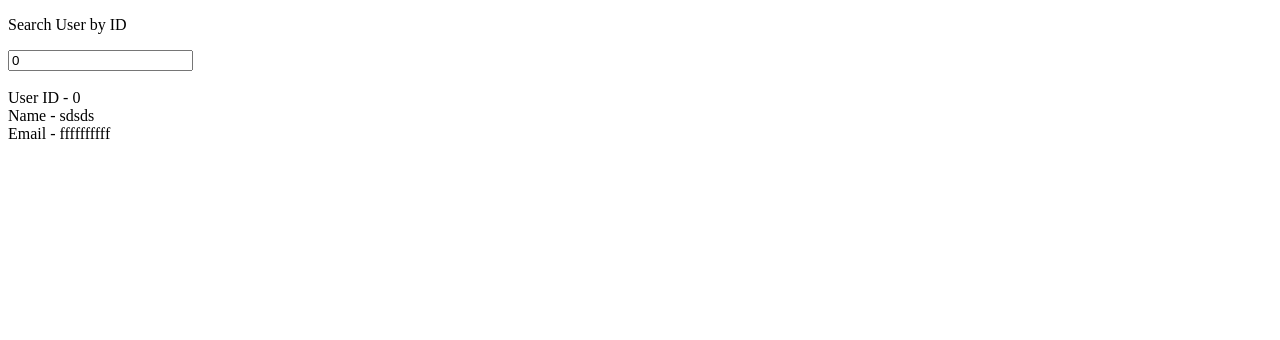
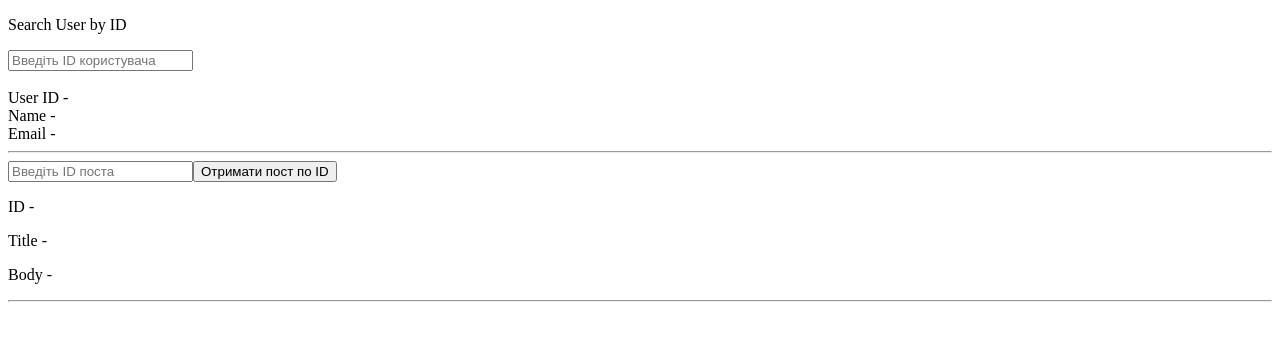
Before and after one commit to kubik89/Ang-Les7-Forms, an Angular app: page / in a window 1280 px wide. Shown: the top 340 px of the page. Built offline with nearby package versions, Linux system fonts and the light colour scheme.

Commit message:
50% done

```diff
--- a/src/app/app.component.html
+++ b/src/app/app.component.html
@@ -2,7 +2,7 @@
   <p>Search User by ID</p>
   <input type="number" placeholder="Введіть ID користувача" max="10" name="inputId" [(ngModel)]="user.id">
   <button *ngIf="user.id>=1">Пошук користувача</button>
-<!--  <button *ngIf="user.id>=1" (click)="findPostOfUser(user.id)">Пошук постів користувача</button>-->
+  <button *ngIf="user.id>=1" (click)="findPostOfUser(user.id)">Пошук постів користувача</button>
   <br>
   <div >
     <br>User ID - {{user.id}}
@@ -10,26 +10,26 @@
     <br>Email - {{user.email}}
   </div>
 
-<!--  <div *ngFor="let uPost of PostOfUser">-->
-<!--    Post ID {{uPost.id}} - {{uPost.title}}-->
-<!--  </div>-->
-<!--  <hr>-->
+  <div *ngFor="let uPost of PostOfUser">
+    Post ID {{uPost.id}} - {{uPost.title}}
+  </div>
+  <hr>
 
-<!--</form>-->
+</form>
 
 
-<!--  <form #myPostIDForm="ngForm" (ngSubmit)="findPostByID(myPostIDForm)">-->
-<!--    <input type="number" placeholder="Введіть ID поста" name="postId" [(ngModel)]="post.id">-->
-<!--    &lt;!&ndash;  <button (click)="getPost(post.id)">Post by ID</button>&ndash;&gt;-->
-<!--    <button>Отримати пост по ID</button>-->
-<!--    <div>-->
-<!--      <p>ID - {{idPost.id}}</p>-->
-<!--      <p>Title - {{idPost.title}}</p>-->
-<!--      <p>Body - {{idPost.body}}</p>-->
-<!--    </div>-->
-<!--    <hr>-->
+  <form #myPostIDForm="ngForm" (ngSubmit)="findPostByID(myPostIDForm)">
+    <input type="number" placeholder="Введіть ID поста" name="postId" [(ngModel)]="idPost.id">
+<!--      <button (click)="getPost(post.id)">Post by ID</button>-->
+    <button>Отримати пост по ID</button>
+    <div>
+      <p>ID - {{idPost.id}}</p>
+      <p>Title - {{idPost.title}}</p>
+      <p>Body - {{idPost.body}}</p>
+    </div>
+    <hr>
 
-<!--  </form>-->
+  </form>
 
 <!--<form #userForm="ngForm" (ngSubmit)="findUser(userForm)">-->
 <!--  <select name="userId" [(ngModel)]="userInfo.id" required>-->
--- a/src/app/app.component.ts
+++ b/src/app/app.component.ts
@@ -13,14 +13,14 @@ import {UserId} from './model/user1';
 })
 
 export class AppComponent {
-  user: UserId = {id: 0, name: 'sdsds', email: 'ffffffffff'};
+  user: UserId = {};
   // user: any = {inputId1: 0};
+  PostOfUser: Post[] = [];
   // post: any = {InputPostId: 0};
   // userPost: Post[];
-  // PostOfUser: any[] = [{myPostbyId1: 0}];
   // userInfo: any = {userId: 0};
   // myPostbyId: any = {myPostbyId: 0};
-  // idPost: any = {postId: 0};
+  idPost: Post = {};
 
   constructor(private userService: UserService,
               private postService: PostService,
@@ -28,7 +28,7 @@ export class AppComponent {
   }
 
   searchUser(form: NgForm): void {
-      if (form.controls.inputId.value >= 1) {
+    if (form.controls.inputId.value >= 1) {
       this.userService.getuserById(form.controls.inputId.value).subscribe(value => {
         console.log(value);
         this.user = value;
@@ -36,11 +36,17 @@ export class AppComponent {
     }
   }
 
-//   findPostById(PostForm: NgForm): void {
-//     this.postService.getPostbyId(PostForm.controls.InputPostId.value).subscribe(idPost => {
-//       this.post = idPost;
-//     });
-//   }
+  findPostOfUser(someNubmer: number): void {
+    this.postService.getPostbyUserId(someNubmer).subscribe(value => {
+      this.PostOfUser = value;
+    });
+  }
+
+  // findPostById(PostForm: NgForm): void {
+  //   this.postService.getPostbyId(PostForm.controls.InputPostId.value).subscribe(idPost => {
+  //     this.post = idPost;
+  //   });
+  // }
 //
 //   findUserPost(someNubmer: string): void {
 //     this.postService.getPostbyUserId(someNubmer).subscribe(value => {
@@ -49,11 +55,6 @@ export class AppComponent {
 //     });
 //   }
 //
-//   findPostOfUser(someNubmer: string): void {
-//     this.postService.getPostbyUserId(someNubmer).subscribe(value => {
-//       this.PostOfUser = value;
-//     });
-//   }
 //
 //   findUser(userForm: NgForm): void {
 //     this.userService.getuserById(userForm.controls.userId.value).subscribe(value => {
@@ -67,9 +68,10 @@ export class AppComponent {
 //     });
 //   }
 //
-//   findPostByID(myPostIDForm: NgForm): void {
-//     this.postService.getPostbyId(myPostIDForm.controls.postId.value).subscribe(value => {
-//       this.idPost = value;
-//     });
-//   }
+  findPostByID(myPostIDForm: NgForm): void {
+    this.postService.getPostbyId(myPostIDForm.controls.postId.value).subscribe(value => {
+      // console.log(myPostIDForm.controls.postId.value);
+      this.idPost = value;
+    });
+  }
 }
--- a/src/app/model/post-model.ts
+++ b/src/app/model/post-model.ts
@@ -1,6 +1,6 @@
 export interface Post {
-  userId: number;
-  id: number;
+  userId?: number;
+  id?: number;
   title?: string;
-  body: string;
+  body?: string;
 }
--- a/src/app/services/post.service.ts
+++ b/src/app/services/post.service.ts
@@ -9,11 +9,10 @@ import {Post} from '../model/post-model';
 export class PostService {
 
   constructor(private http: HttpClient) { }
-  getPostbyId(postId: string): Observable<Post[]> {
-    // console.log();
-    return this.http.get<Post[]>(`https://jsonplaceholder.typicode.com/posts/${postId}`);
+  getPostbyId(postId: number): Observable<Post> {
+    return this.http.get<Post>(`https://jsonplaceholder.typicode.com/posts/${postId}`);
   }
-  getPostbyUserId(idUser: string): Observable<Post[]> {
+  getPostbyUserId(idUser: number): Observable<Post[]> {
     return this.http.get<Post[]>(`https://jsonplaceholder.typicode.com/posts/?userId=${idUser}`);
   }
 }
--- a/src/app/services/user.service.ts
+++ b/src/app/services/user.service.ts
@@ -11,7 +11,7 @@ export class UserService {
   constructor(private http: HttpClient) {
   }
 
-  getuserById(id: number): Observable<UserId[]> {
-    return this.http.get<UserId[]>(`https://jsonplaceholder.typicode.com/users/${id}`);
+  getuserById(id: number): Observable<UserId> {
+    return this.http.get<UserId>(`https://jsonplaceholder.typicode.com/users/${id}`);
   }
 }
```
